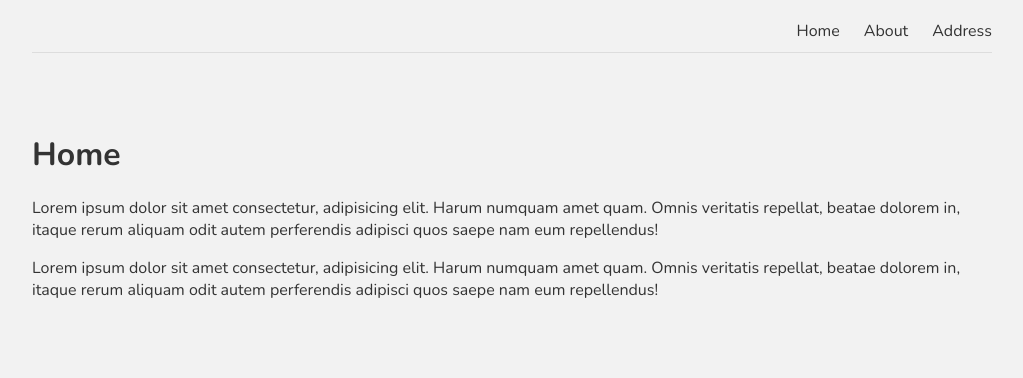
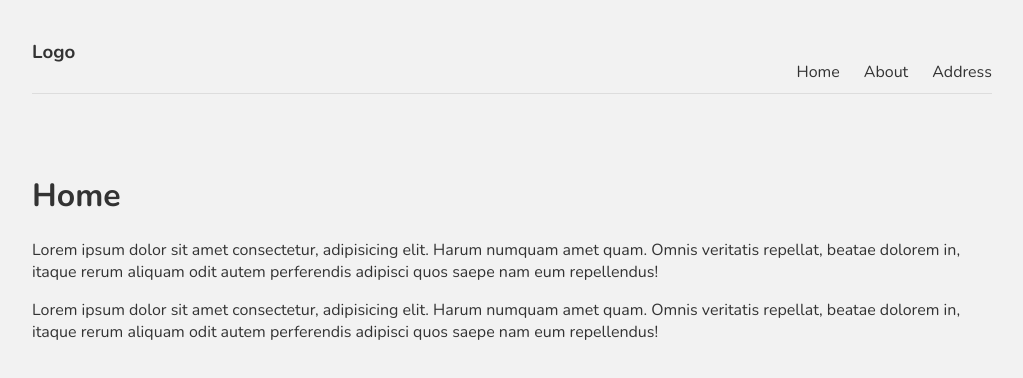
Before and after one commit to tundeph/mynext, a Next.js app: page / in a window 1280 px wide. Shown: the top 378 px of the page, without its empty margins (128-1151 px from the left). Built offline with nearby package versions, Linux system fonts and the light colour scheme.

Commit message:
Update navbar.js

```diff
--- a/components/navbar.js
+++ b/components/navbar.js
@@ -3,13 +3,14 @@ import Link from "next/link"
 
 const Navbar = () => {
 	return (
-		<div>
-			<nav style={{ display: "flex", gap: 12 }}>
-				<Link href="/">Home</Link>
-				<Link href="/about">About</Link>
-				<Link href="/details/address">Address</Link>
-			</nav>
-		</div>
+		<nav style={{ display: "flex", gap: 12 }}>
+			<div className="logo">
+				<h3> Logo</h3>
+			</div>
+			<Link href="/">Home</Link>
+			<Link href="/about">About</Link>
+			<Link href="/details/address">Address</Link>
+		</nav>
 	)
 }
 
```
